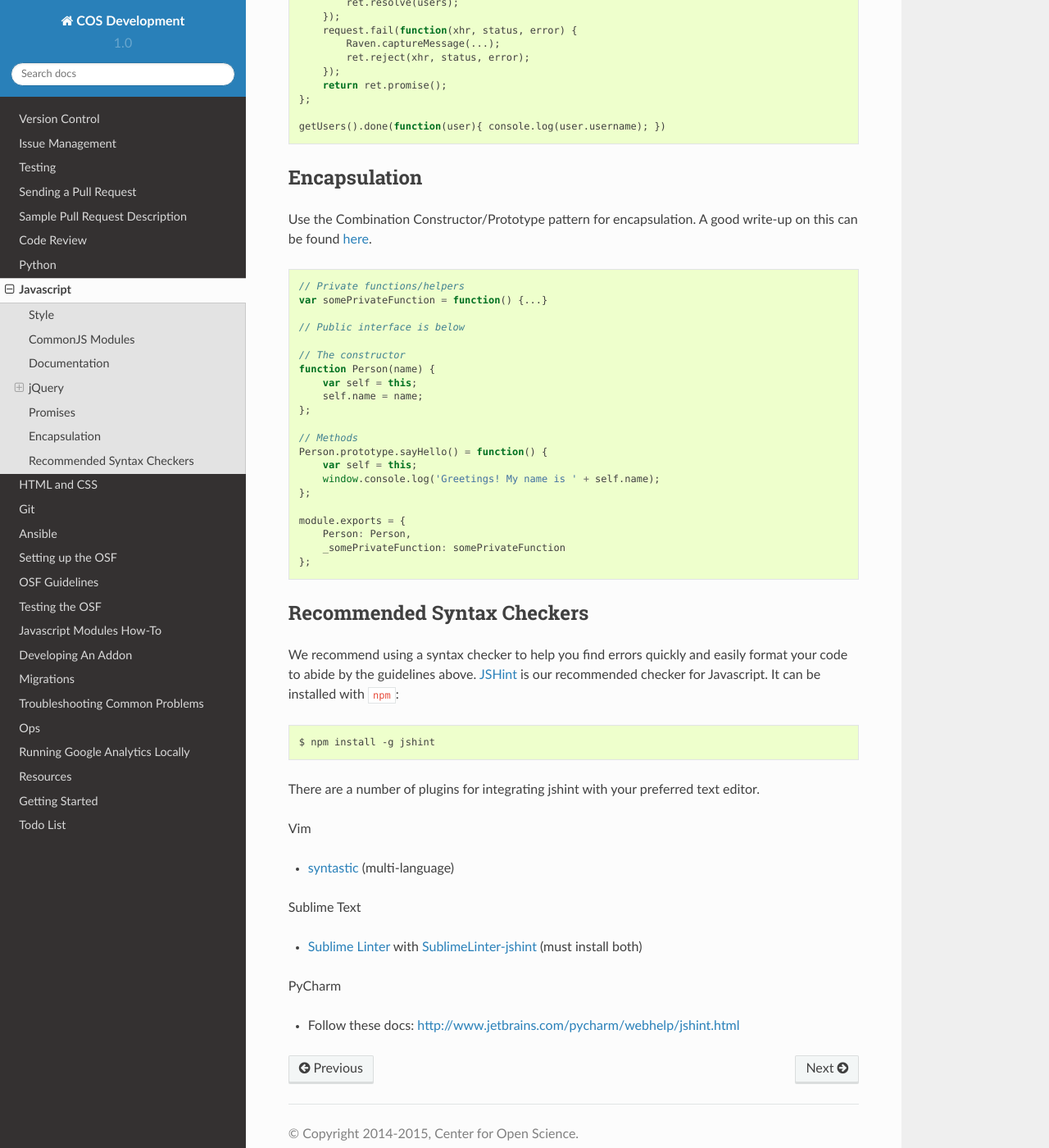
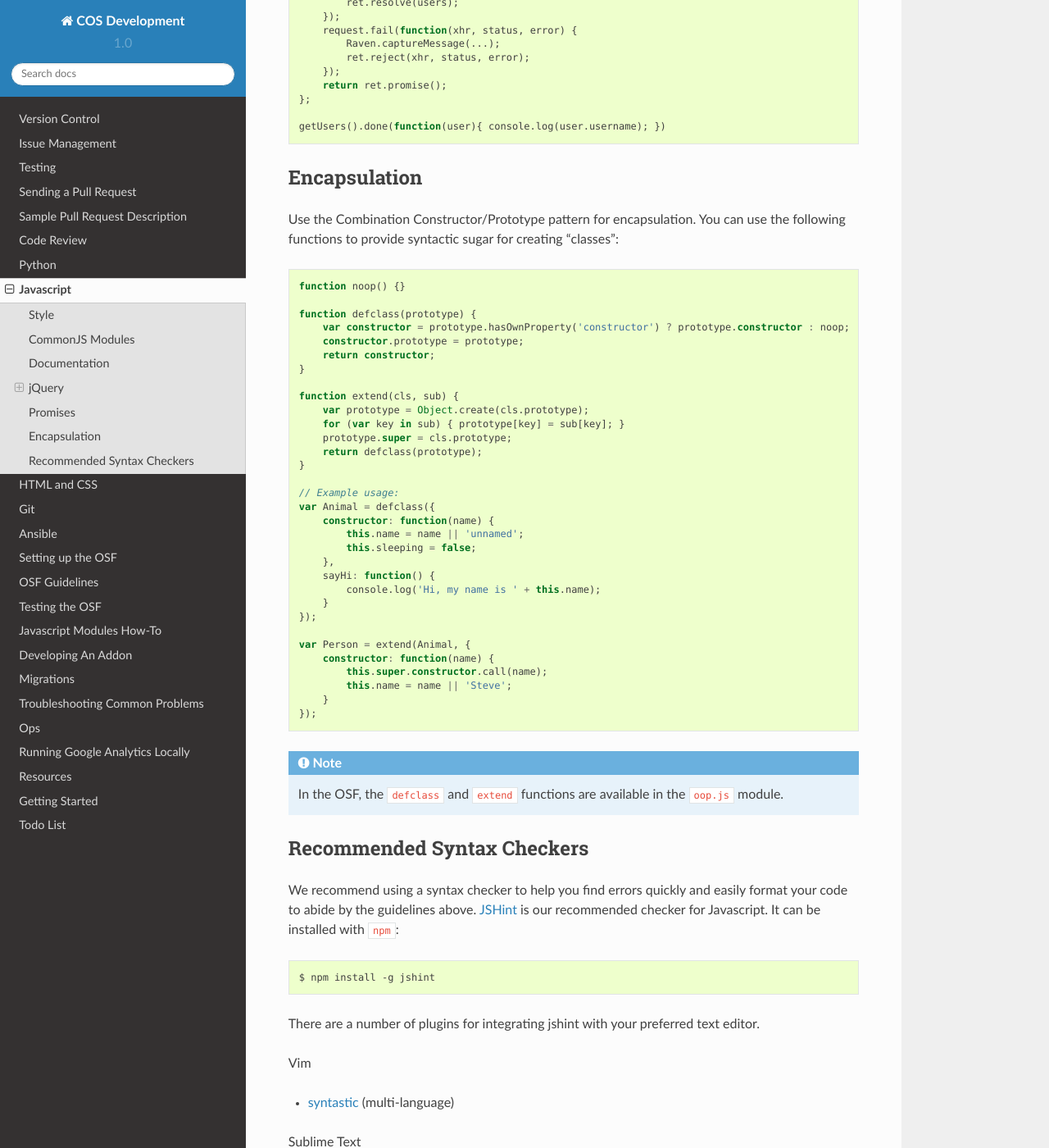
Before and after one commit to CenterForOpenScience/COSDev, a Sphinx documentation site: the page built from docs/style_guides/javascript.rst, in a window 1280 px wide and 1400 px high, scrolled down 3101 px. Shown: the whole window at 82% size. Built offline with Sphinx 7.4.7 and the Read the Docs theme 2.0.0, drawn with Linux system fonts in a browser that asks for light colours.

Commit message:
Document usage of oop functions

```diff
--- a/docs/style_guides/javascript.rst
+++ b/docs/style_guides/javascript.rst
@@ -170,32 +170,47 @@ makeRequest(function(response) {console.log(response)});
 Encapsulation
 *************
 
-Use the Combination Constructor/Prototype pattern for encapsulation. A good write-up on this can be found `here <http://javascriptissexy.com/oop-in-javascript-what-you-need-to-know/#Encapsulation_in_JavaScript>`_.
-
+Use the Combination Constructor/Prototype pattern for encapsulation. You can use the following functions to provide syntactic sugar for creating "classes":
 
 .. code-block:: javascript
 
-    // Private functions/helpers
-    var somePrivateFunction = function() {...}
+    function noop() {}
 
-    // Public interface is below
+    function defclass(prototype) {
+        var constructor = prototype.hasOwnProperty('constructor') ? prototype.constructor : noop;
+        constructor.prototype = prototype;
+        return constructor;
+    }
 
-    // The constructor
-    function Person(name) {
-        var self = this;
-        self.name = name;
-    };
+    function extend(cls, sub) {
+        var prototype = Object.create(cls.prototype);
+        for (var key in sub) { prototype[key] = sub[key]; }
+        prototype.super = cls.prototype;
+        return defclass(prototype);
+    }
 
-    // Methods
-    Person.prototype.sayHello() = function() {
-        var self = this;
-        window.console.log('Greetings! My name is ' + self.name);
-    };
+    // Example usage:
+    var Animal = defclass({
+        constructor: function(name) {
+            this.name = name || 'unnamed';
+            this.sleeping = false;
+        },
+        sayHi: function() {
+            console.log('Hi, my name is ' + this.name);
+        }
+    });
 
-    module.exports = {
-        Person: Person,
-        _somePrivateFunction: somePrivateFunction
-    };
+    var Person = extend(Animal, {
+        constructor: function(name) {
+            this.super.constructor.call(name);
+            this.name = name || 'Steve';
+        }
+    });
+
+
+.. note::
+
+    In the OSF, the ``defclass`` and ``extend`` functions are available in the ``oop.js`` module.
 
 Recommended Syntax Checkers
 ***************************
```
